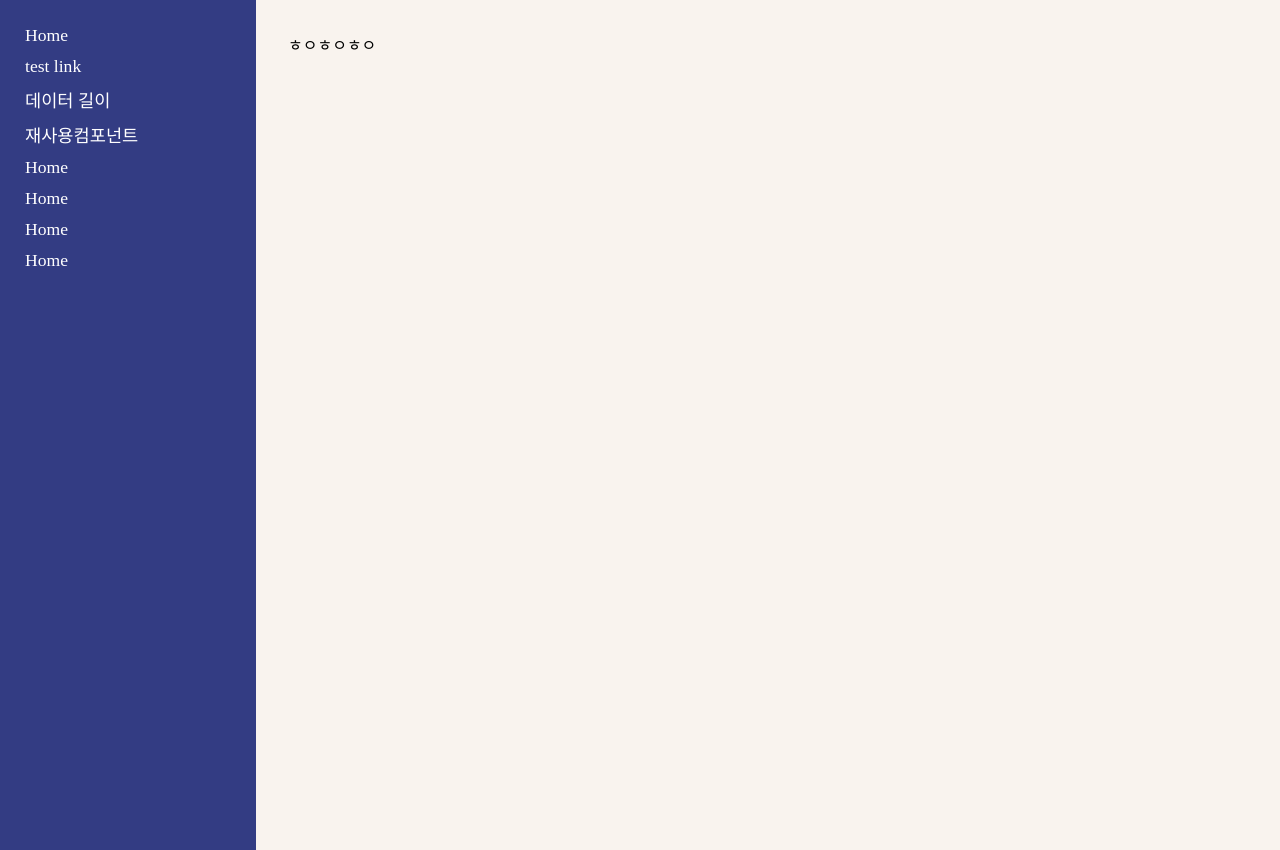
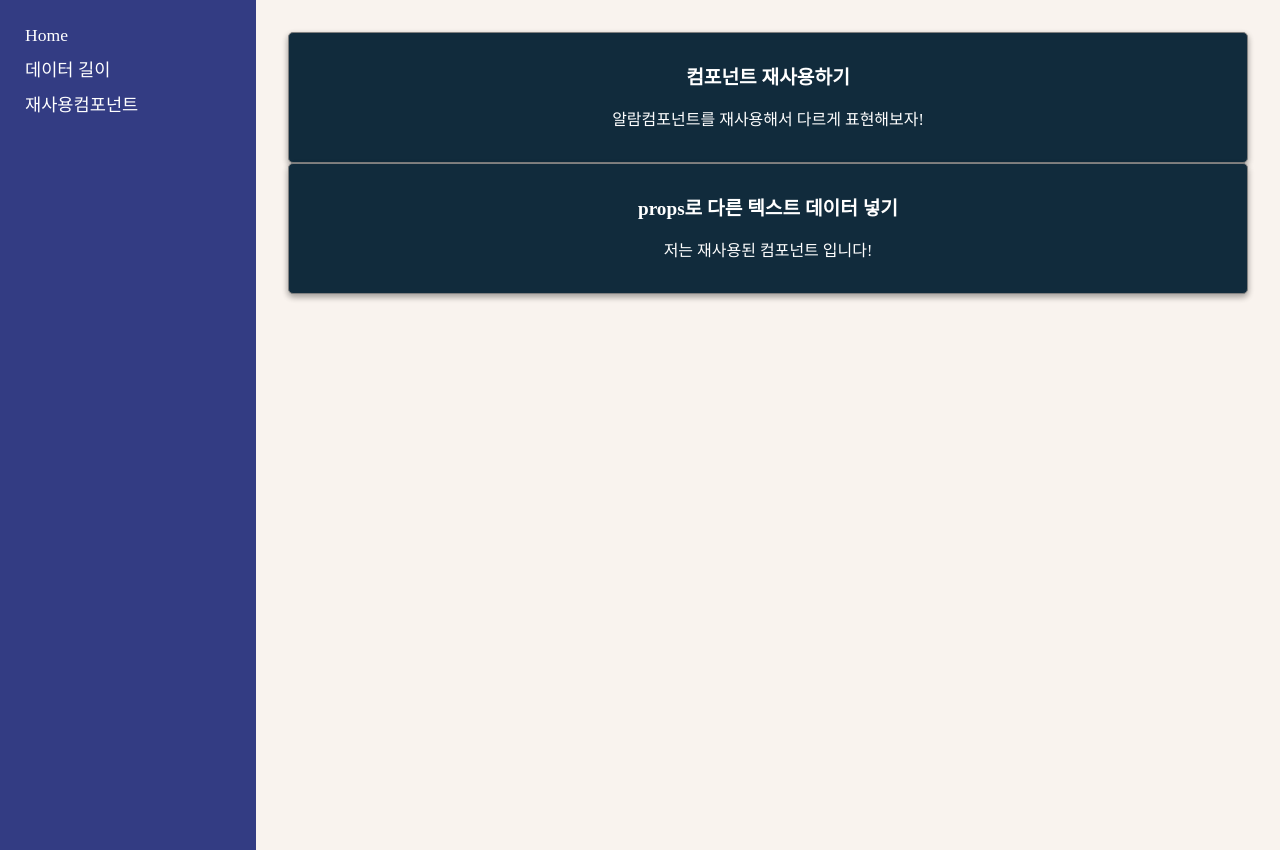
Before and after one commit to leejanghe/React_skill_Up, a React (Create React App) app in the folder myapp/: page /study2 in a window 1280 px wide. Built offline with nearby package versions, Linux system fonts and the light colour scheme.

Commit message:
props color

```diff
--- a/myapp/src/common/AlarmText.js
+++ b/myapp/src/common/AlarmText.js
@@ -2,7 +2,9 @@
 import styled from 'styled-components'
 
 const AlarmWarpper = styled.div`
-background: #112B3C;
+/* background: #112B3C; */
+/* 포롭스를 통해 컬러 변경이 가능 */
+background: ${(props) => (props.pink ? "pink":"#112B3C;")};
 text-align: center;
 padding: 1rem;
 border-radius: 5px;
@@ -23,7 +25,7 @@
 function AlarmText({text}) {
     console.log(text[0].h1)
     return (
-        <AlarmWarpper>
+        <AlarmWarpper >
         {
             text.map((item,idx)=>{
                 return(
--- a/myapp/src/components/Navbar.js
+++ b/myapp/src/components/Navbar.js
@@ -20,13 +20,9 @@
     return (
         <NavWrap>
             <Link to="/">Home</Link>
-            <Link to="/test1">test link</Link>
             <Link to="/study1">데이터 길이</Link>
             <Link to="/study2">재사용컴포넌트</Link>
-            <Link to="/">Home</Link>
-            <Link to="/">Home</Link>
-            <Link to="/">Home</Link>
-            <Link to="/">Home</Link>
+
         </NavWrap>
     )
 }
--- a/myapp/src/components/recyclecomponent/Recyclecomponent.js
+++ b/myapp/src/components/recyclecomponent/Recyclecomponent.js
@@ -1,9 +1,24 @@
 import React from 'react'
+import AlarmText from '../../common/AlarmText'
+
 
 function Recyclecomponent() {
+
+
+    const text = [{
+        h1:'컴포넌트 재사용하기',
+        p:'알람컴포넌트를 재사용해서 다르게 표현해보자!'
+    }]
+
+    const recycletext = [{
+        h1:'props로 다른 텍스트 데이터 넣기',
+        p:'저는 재사용된 컴포넌트 입니다!'
+    }]
+
     return (
         <div>
-            ㅎㅇㅎㅇㅎㅇ
+            <AlarmText text={text}/>
+            <AlarmText text={recycletext} pink/>
         </div>
     )
 }
```
